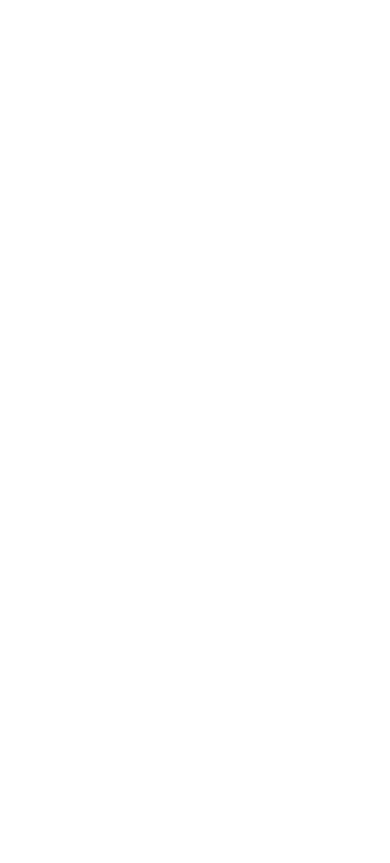
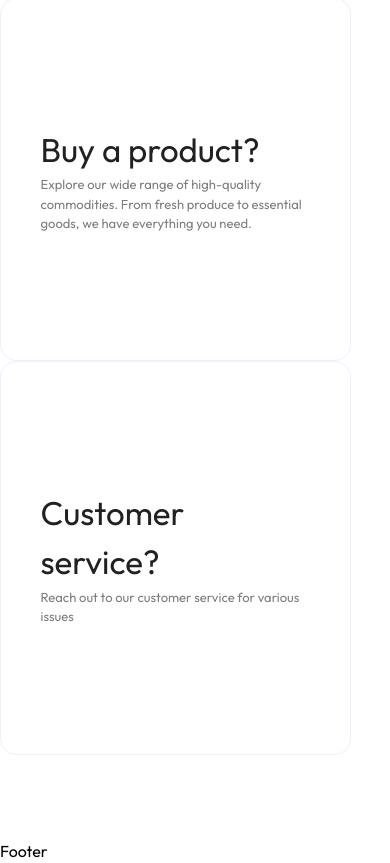
Before and after one commit to talkstuff1234/marble-foods, a React (Create React App) app: page / in a window 390 px wide. Shown: the part 7660-8523 px from the top of the page. Before the commit the page ends 7318 px from the top, so only its background shows below. Built offline with nearby package versions, Linux system fonts and the light colour scheme.

Commit message:
"Added ContactHomepage component to Homepage"

```diff
--- /dev/null
+++ b/src/pages/Home/ContactHomepage.tsx
@@ -0,0 +1,48 @@
+import React from "react"
+import HeadingIntro from "../../components/Tile/HeadingIntro"
+import TextFade from "../../components/CustomTexts/TextFade"
+import H1 from "../../components/CustomTexts/H1"
+import P from "../../components/CustomTexts/P"
+
+const ContactHomepage = () => {
+    return (
+        <div className="flex flex-col items-center justify-center px-[5%] py-[10dvh]">
+            {" "}
+            <HeadingIntro value="Testimonials" />
+            <TextFade
+                animation="fade-down"
+                isSpan={false}
+                style="transition-all duration-1000 ease-in-out py-3"
+            >
+                <H1 align="center">
+                    What brings you here{" "}
+                    <span className="italic text-lightText">today</span> ?
+                </H1>
+            </TextFade>{" "}
+            <div className="flex flex-col mt-32 w-full items-center justify-between md:flex-row">
+                <div className="mr-10 flex cursor-pointer flex-col rounded-[16px] border border-[#EFEFFE] px-10 py-[15dvh] transition-all duration-1000 w-full ease-in-out hover:bg-slate-100 md:w-1/2">
+                    <h2 className="text-[33px] font-[400] text-[#212121]">
+                        Buy a product?
+                    </h2>
+
+                    <P mode={"light"} fontSize="text-[13px]">
+                        Explore our wide range of high-quality commodities. From
+                        fresh produce to essential goods, we have everything you
+                        need.
+                    </P>
+                </div>
+                <div className="mr-10 flex w-full cursor-pointer flex-col rounded-[16px] border border-[#EFEFFE] px-10 py-[15dvh] transition-all duration-1000 ease-in-out hover:bg-slate-100 md:w-1/2">
+                    <h2 className="text-[33px] font-[400] text-[#212121]">
+                        Customer service?
+                    </h2>
+
+                    <P mode={"light"} fontSize="text-[13px]">
+                        Reach out to our customer service for various issues
+                    </P>
+                </div>
+            </div>
+        </div>
+    )
+}
+
+export default ContactHomepage
--- a/src/pages/Home/Homepage.tsx
+++ b/src/pages/Home/Homepage.tsx
@@ -5,6 +5,7 @@ import SetsUsApartHomePage from "./SetsUsApartHomePage"
 import ProductsHomepage from "./ProductsHomepage"
 import GlobalReachHomepage from "./GlobalReachHomepage"
 import TestimonialsHomepage from "./TestimonialsHomepage"
+import ContactHomepage from "./ContactHomepage"
 
 const Homepage = () => {
     return (
@@ -15,6 +16,7 @@ const Homepage = () => {
             <ProductsHomepage />
             <GlobalReachHomepage />
             <TestimonialsHomepage />
+            <ContactHomepage />
         </section>
     )
 }
```
